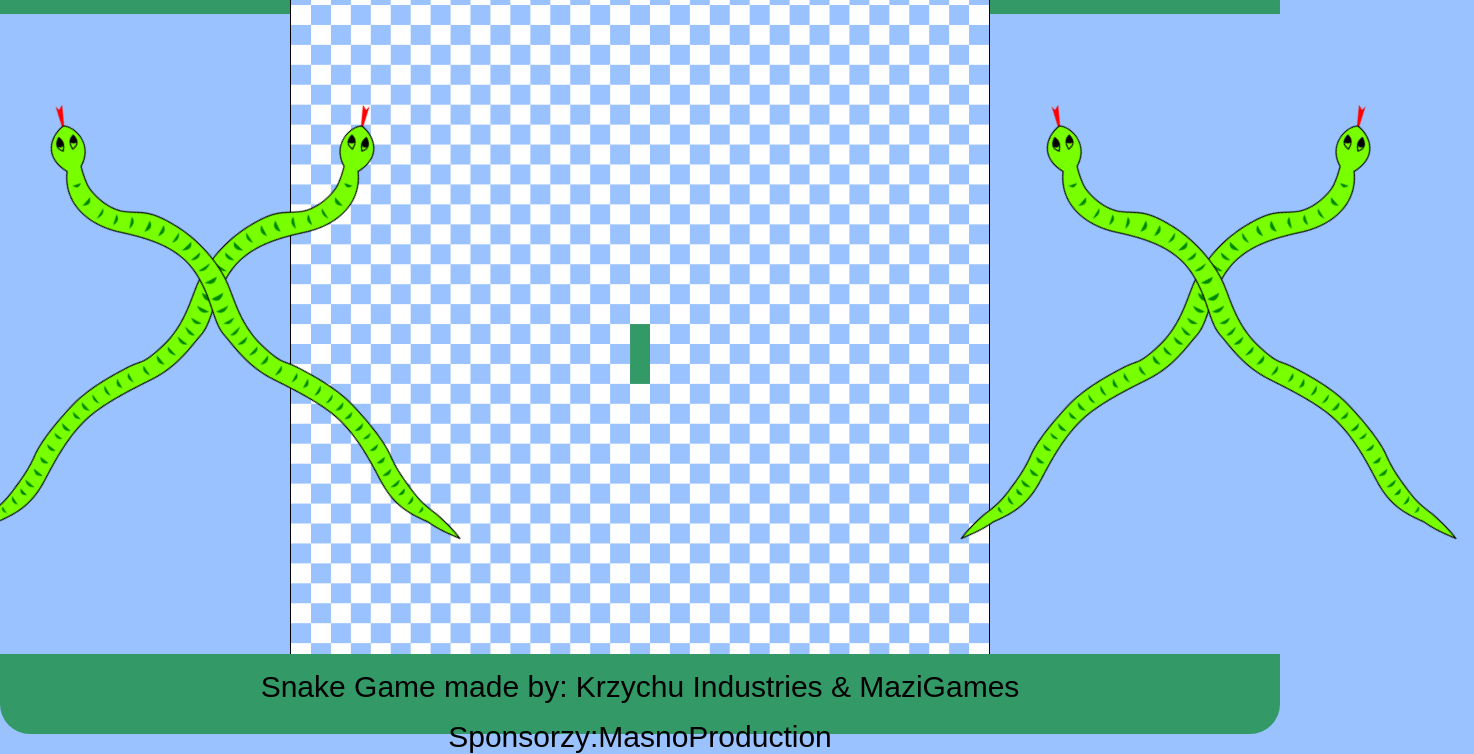
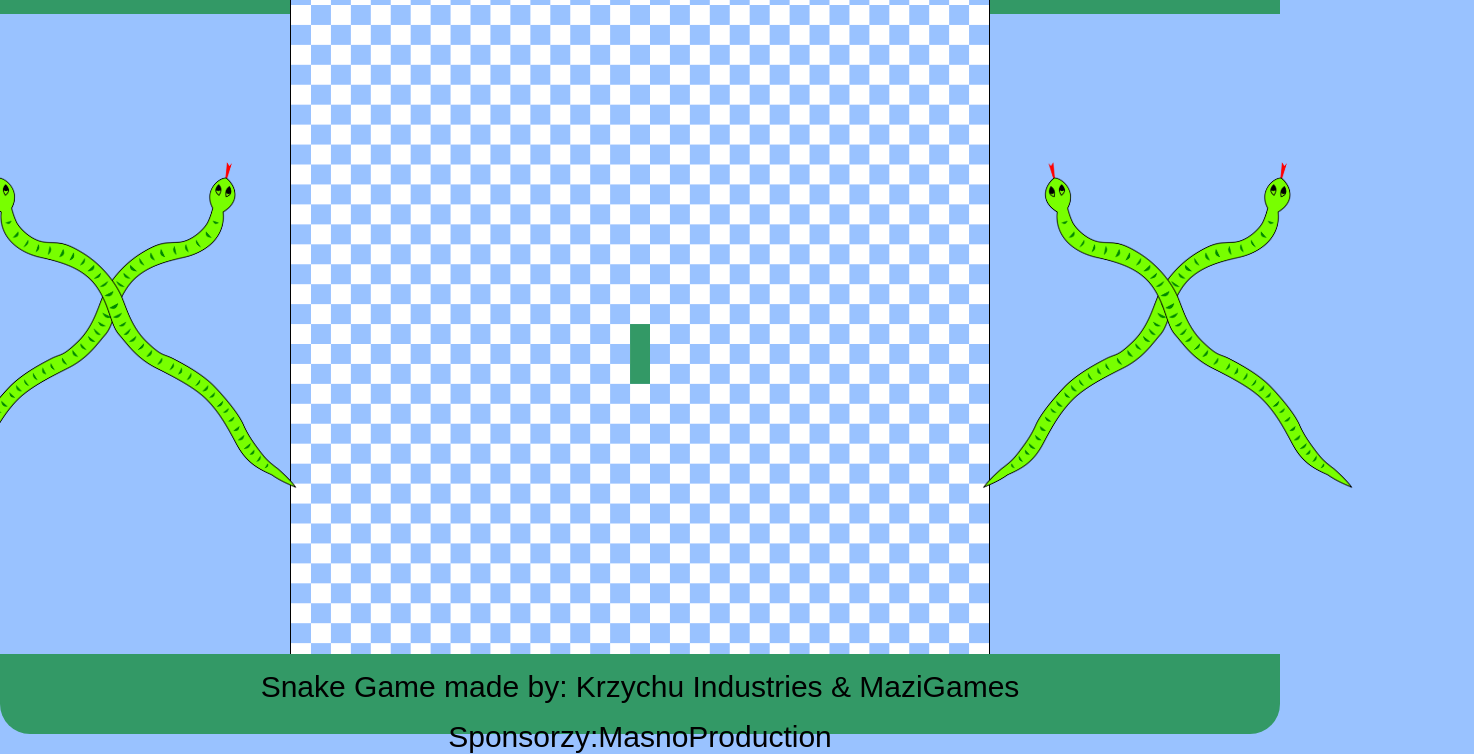
Before and after one commit to krzysztof-cieslik/snake-game, a plain HTML site: page index.html in a window 1280 px wide. Shown: the part 66-820 px from the top of the page, 1474 px wide, since content can reach past the window. Drawn offline with Linux system fonts and the light colour scheme.

Commit message:
Krzysztof - fix: .snake_container height for 1080p resolution

```diff
--- a/src/styles/index.css
+++ b/src/styles/index.css
@@ -69,8 +69,10 @@ h1 {
 }
 
 .snake_container {
-  height: 100%;
-  margin-left: 11%;
+  display: flex;
+  justify-content: center;
+  align-items: center;
+  height: 75%;
 }
 
 .snake1 {
```
